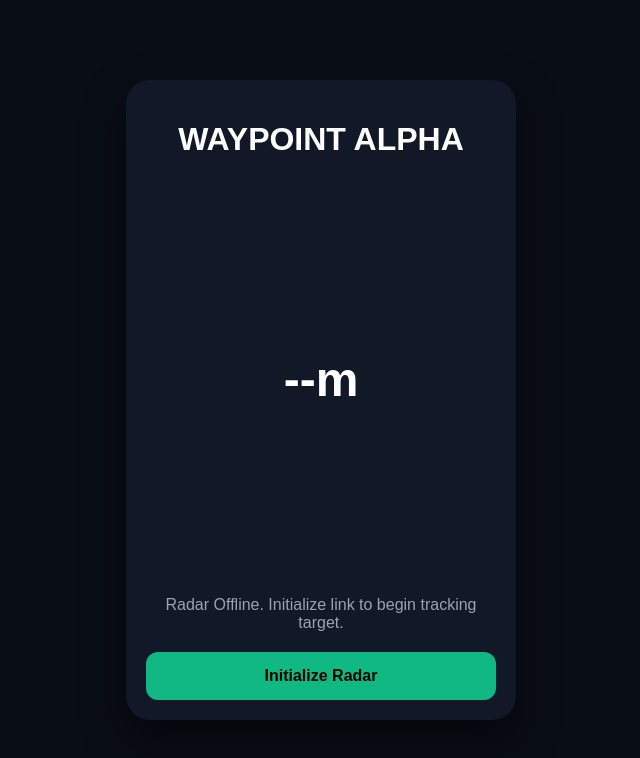
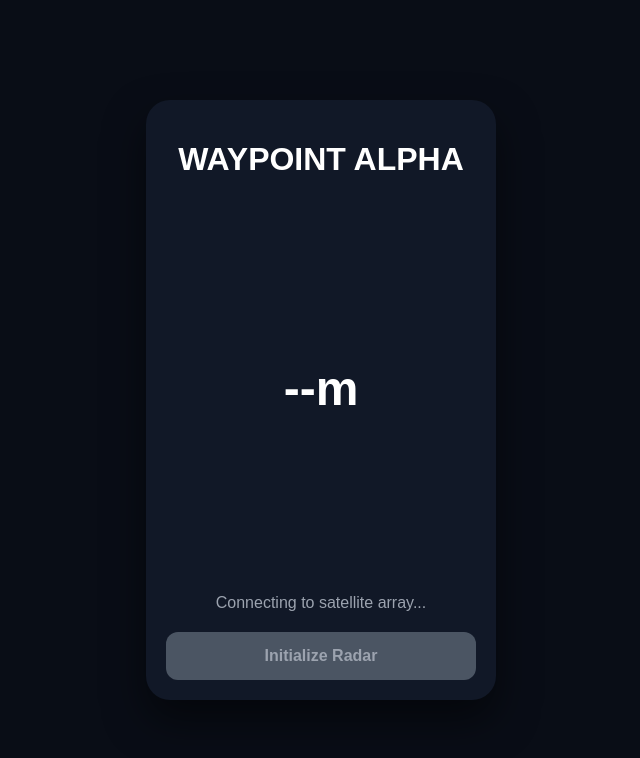
Before and after one commit to binkamvivek/mystery-radar, a plain HTML site: page index.html in a window 1280 px wide. Both pictures are taken after a click on the button "Initialize Radar". Shown: the whole page, without its empty margins (319-959 px from the left). Drawn offline with Linux system fonts and the light colour scheme.

Commit message:
added tracking script

```diff
--- a/index.html
+++ b/index.html
@@ -5,7 +5,6 @@
     <meta name="viewport" content="width=device-width, initial-scale=1.0">
     <title>Mystery Location Radar</title>
     <style>
-        /* This is the CSS - It styles our website to look like a premium app */
         body {
             background-color: #090d16;
             color: #ffffff;
@@ -27,6 +26,31 @@
             display: flex;
             flex-direction: column;
             justify-content: space-between;
+            box-sizing: border-box;
+        }
+        .radar-screen {
+            flex-grow: 1;
+            display: flex;
+            flex-direction: column;
+            justify-content: center;
+            align-items: center;
+        }
+        button {
+            background-color: #10b981;
+            color: #000;
+            border: none;
+            width: 100%;
+            padding: 15px;
+            border-radius: 12px;
+            font-weight: bold;
+            font-size: 1rem;
+            cursor: pointer;
+            transition: background 0.2s;
+        }
+        button:disabled {
+            background-color: #4b5563;
+            color: #9ca3af;
+            cursor: not-allowed;
         }
     </style>
 </head>
@@ -35,17 +59,81 @@
     <div class="phone-case">
         <h1>WAYPOINT ALPHA</h1>
 
-        <div style="font-size: 3rem; font-weight: bold; margin: 40px 0;">
-            --m
+        <div class="radar-screen">
+            <div id="distance-display" style="font-size: 3rem; font-weight: bold; margin: 20px 0;">
+                --m
+            </div>
         </div>
 
         <div>
-            <p style="color: #9ca3af; margin-bottom: 20px;">Radar Offline. Initialize link to begin tracking target.</p>
-            <button style="background-color: #10b981; color: #000; border: none; width: 100%; padding: 15px; border-radius: 12px; font-weight: bold; font-size: 1rem; cursor: pointer;">
-                Initialize Radar
-            </button>
+            <p id="status-text" style="color: #9ca3af; margin-bottom: 20px;">Radar Offline. Initialize link to begin tracking target.</p>
+            <button id="radar-btn" onclick="startRadar()">Initialize Radar</button>
         </div>
     </div>
 
+    <script>
+        // 🎯 THE TARGET COORDINATES
+        // Right now, these point to a spot in Hyderabad. You can change these to your college courtyard or home later!
+        const TARGET_LAT = 17.4483;
+        const TARGET_LON = 78.3915;
+
+        const distanceDisplay = document.getElementById('distance-display');
+        const statusText = document.getElementById('status-text');
+        const radarBtn = document.getElementById('radar-btn');
+
+        // Haversine Formula: Calculates the straight-line distance over the Earth's surface between two GPS coordinates
+        function calculateDistance(lat1, lon1, lat2, lon2) {
+            const R = 6371000; // Radius of the earth in meters
+            const dLat = (lat2 - lat1) * Math.PI / 180;
+            const dLon = (lon2 - lon1) * Math.PI / 180;
+            const a =
+                Math.sin(dLat/2) * Math.sin(dLat/2) +
+                Math.cos(lat1 * Math.PI / 180) * Math.cos(lat2 * Math.PI / 180) * Math.sin(dLon/2) * Math.sin(dLon/2);
+            const c = 2 * Math.atan2(Math.sqrt(a), Math.sqrt(1-a));
+            const distance = R * c; // Distance in meters
+            return distance;
+        }
+
+        function startRadar() {
+            if (!navigator.geolocation) {
+                statusText.innerText = "Error: Geolocation is not supported by your browser.";
+                return;
+            }
+
+            statusText.innerText = "Connecting to satellite array...";
+            radarBtn.disabled = true;
+
+            // watchPosition triggers automatically every time the phone physically moves an inch
+            navigator.geolocation.watchPosition(
+                (position) => {
+                    const userLat = position.coords.latitude;
+                    const userLon = position.coords.longitude;
+
+                    // Calculate how far away the user is from Waypoint Alpha
+                    const distanceInMeters = calculateDistance(userLat, userLon, TARGET_LAT, TARGET_LON);
+
+                    // Update UI display
+                    if (distanceInMeters > 1000) {
+                        distanceDisplay.innerText = (distanceInMeters / 1000).toFixed(2) + " km";
+                    } else {
+                        distanceDisplay.innerText = Math.round(distanceInMeters) + " m";
+                    }
+
+                    statusText.innerText = "Target Locked. Tracking live updates...";
+                    statusText.style.color = "#10b981";
+                },
+                (error) => {
+                    statusText.innerText = "Access Denied. Please enable GPS permissions.";
+                    statusText.style.color = "#ef4444";
+                    radarBtn.disabled = false;
+                },
+                {
+                    enableHighAccuracy: true, // Forces phone to use physical GPS hardware instead of coarse Wi-Fi location
+                    maximumAge: 0,
+                    timeout: 10000
+                }
+            );
+        }
+    </script>
 </body>
 </html>
```
